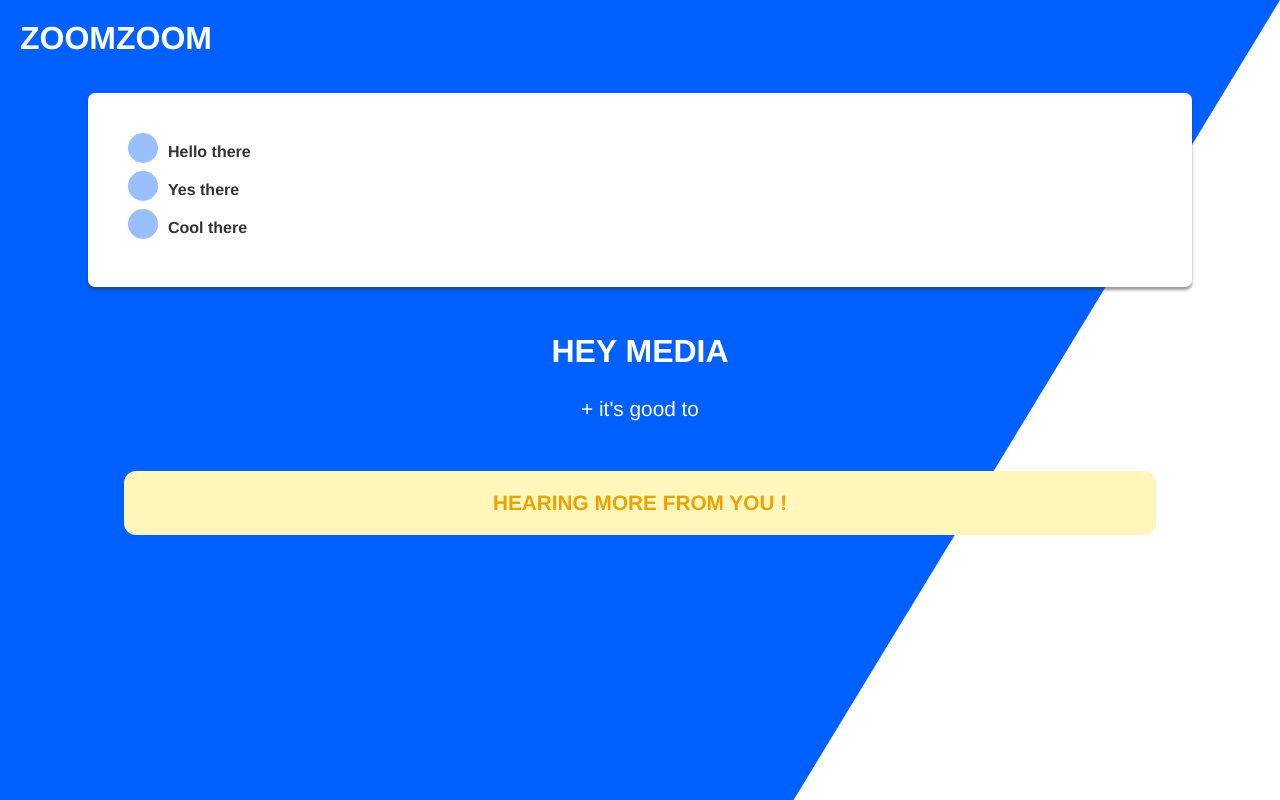
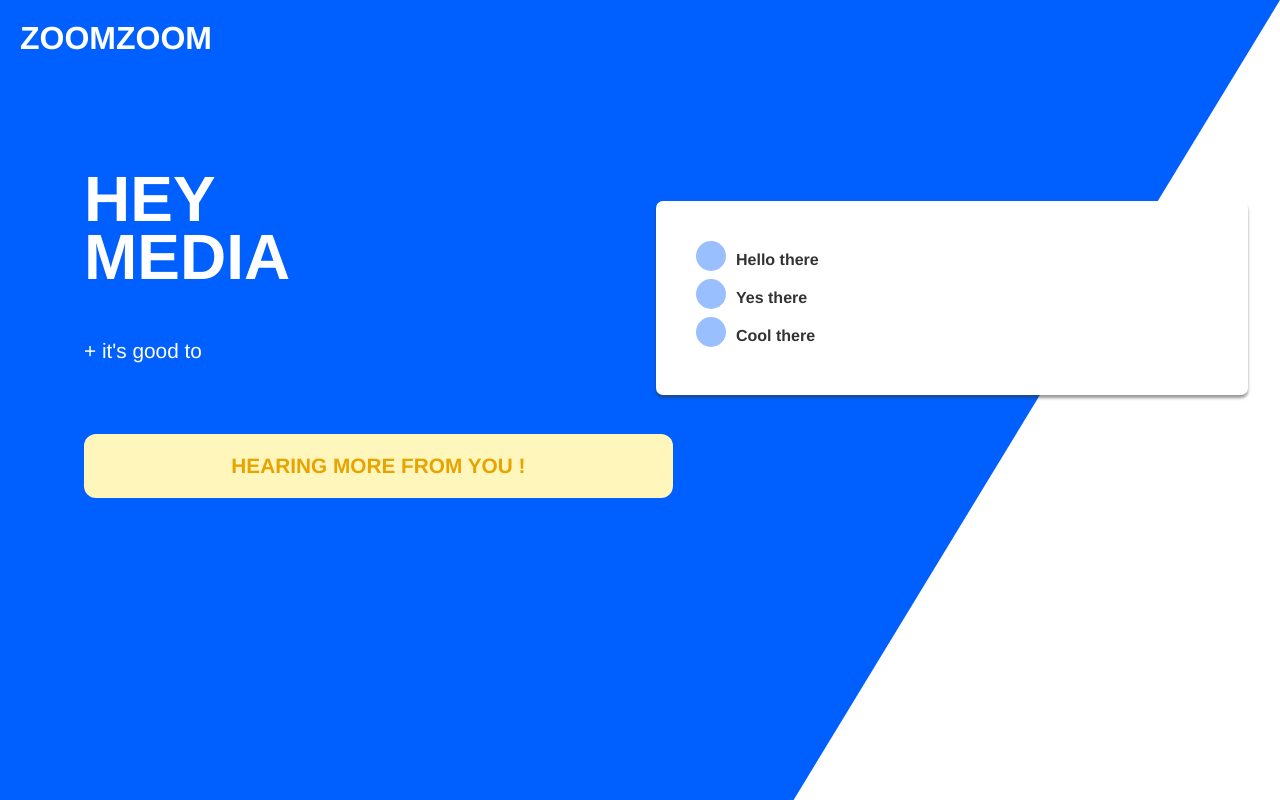
Before and after one commit to haijing28/sassy, a plain HTML site: page index.html in a window 1280 px wide. Drawn offline with Linux system fonts and the light colour scheme.

Commit message:
sass
- variables
- nesting
- functions
- minxins
- includes

almost

```diff
--- a/css/main.scss
+++ b/css/main.scss
@@ -104,6 +104,13 @@ margin:0;
 
             main{
 
+                @include desktop{
+                 display:grid;
+                 grid-template-columns: 50% auto;
+                 grid-template-areas: "Primary card";
+
+                }
+
                 section#card{
                 background:#fff;
                 padding:padding(cooler);
@@ -113,7 +120,13 @@ margin:0;
                 width:80%;
                 z-index:1;
 
+                @include desktop{
+                    grid-area:card;
+                    height:fit-content;
+                    align-self:center;
+                    margin:1em;
 
+                }
 
 
                     ul{
@@ -148,7 +161,6 @@ margin:0;
                 }
 
 
-            }
 
                 section#primary{
 
@@ -156,11 +168,25 @@ margin:0;
                     padding:padding(cool);
                     text-align:center;
 
+                        @include desktop{
+                            grid-area:Primary;
+                            text-align:left;
+                            margin: 4em 0 0 4em;
+                            }
+
                     h1{
 
                         font-size:2em;
                         margin-top:10px;
                         text-transform:uppercase;
+
+                        @include desktop{
+                            width:30%;
+                            font-size:4em;
+                            line-height:.9em;
+
+
+                        }
 
                     }
                     P{
@@ -181,6 +207,14 @@ margin:0;
                             text-align:center;
                             margin:50px auto 0 auto;
                             padding:padding(cool);
+
+                            @include desktop{
+                                display: inline-block;
+                                padding:padding(cool) padding(cool)*4;
+
+
+                            }
+
                         }
 
 
@@ -188,3 +222,8 @@ margin:0;
 
 
             }
+
+
+
+
+}
```
Also changed, not shown: index.html (+10 -4 lines), css/main.css, 1 other file. Lines whose indentation alone changed are shown as unchanged.
